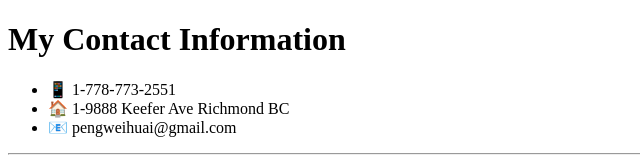
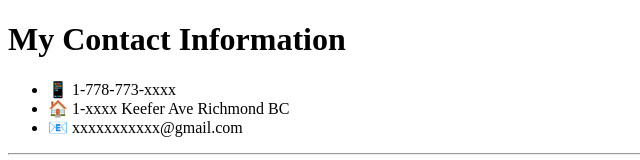
Before and after one commit to pengweihuai/cv, a plain HTML site: page myContactInfo.html in a window 1280 px wide. Shown: the top 160 px of the page, 0-640 px from the left. Drawn offline with Linux system fonts and the light colour scheme.

Commit message:
hide my contact info

```diff
--- a/myContactInfo.html
+++ b/myContactInfo.html
@@ -7,9 +7,9 @@
   <body>
     <h1>My Contact Information</h1>
 <ul>
-  <li>📱 1-778-773-2551</li>
-  <li>🏠 1-9888 Keefer Ave Richmond BC</li>
-  <li>📧 pengweihuai@gmail.com</li>
+  <li>📱 1-778-773-xxxx</li>
+  <li>🏠 1-xxxx Keefer Ave Richmond BC</li>
+  <li>📧 xxxxxxxxxxx@gmail.com</li>
 </ul>
 <hr>
 <form class="" action="mailto:pengweihuai@gmail.com" method="post" enctype="text/plain">
```
